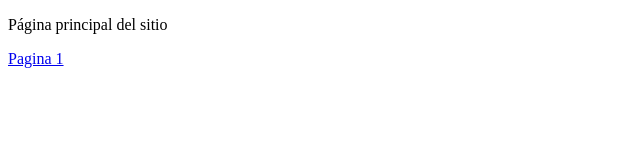
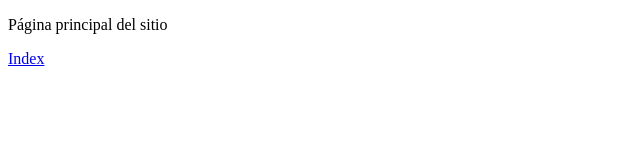
Before and after one commit to milondonou/milondonou.github.io, a plain HTML site: page index1.html in a window 1280 px wide. Shown: the full height of the page, 0-640 px from the left. Drawn offline with Linux system fonts and the light colour scheme.

Commit message:
Update index1.html

```diff
--- a/index1.html
+++ b/index1.html
@@ -10,7 +10,7 @@
         <p>Página principal del sitio</p>
 
         <nav>
-            <a href="pag1.html">Pagina 1</a>
+            <a href="index.html">Index</a>
         </nav>
 
     </body>
```
